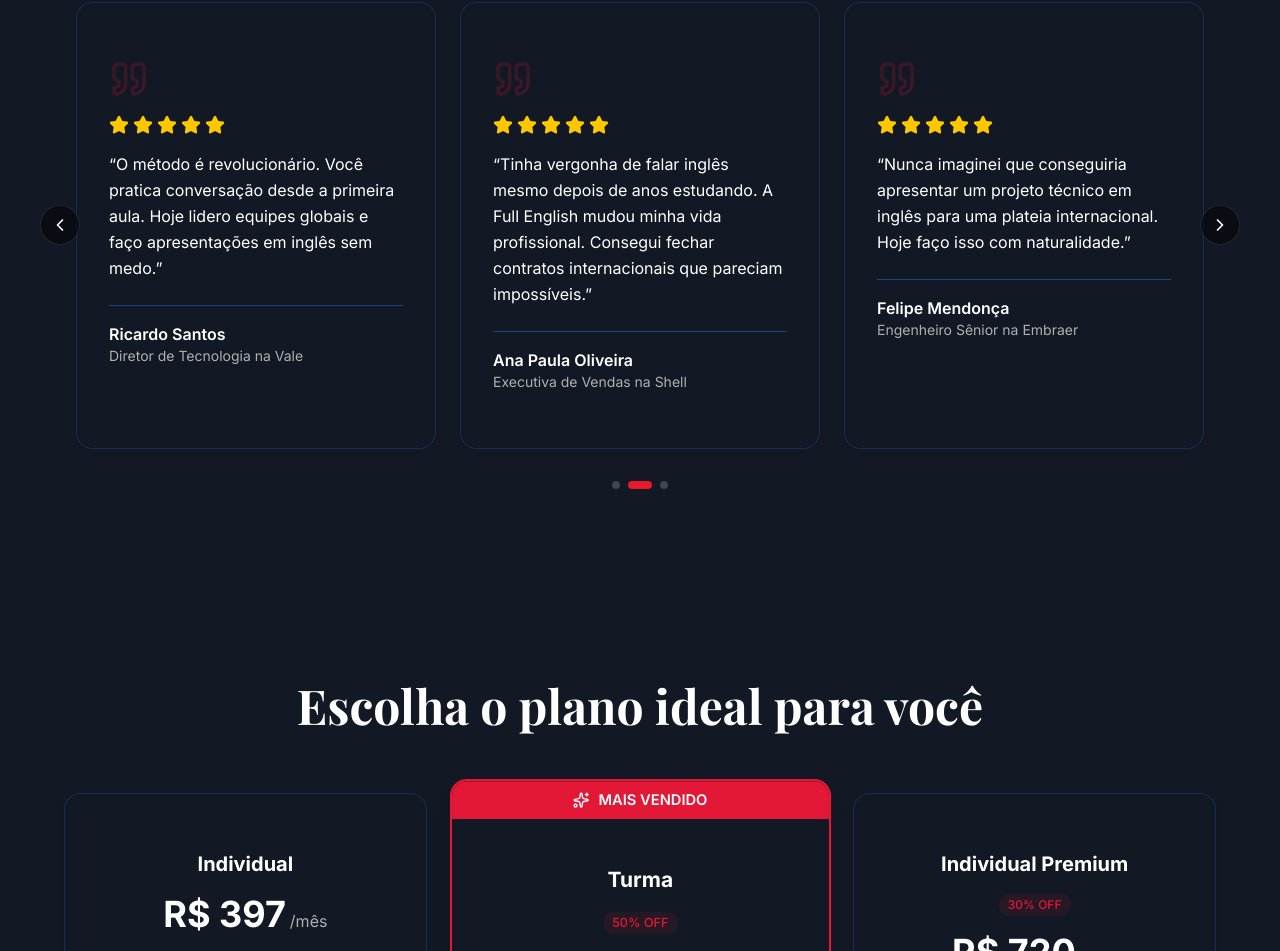
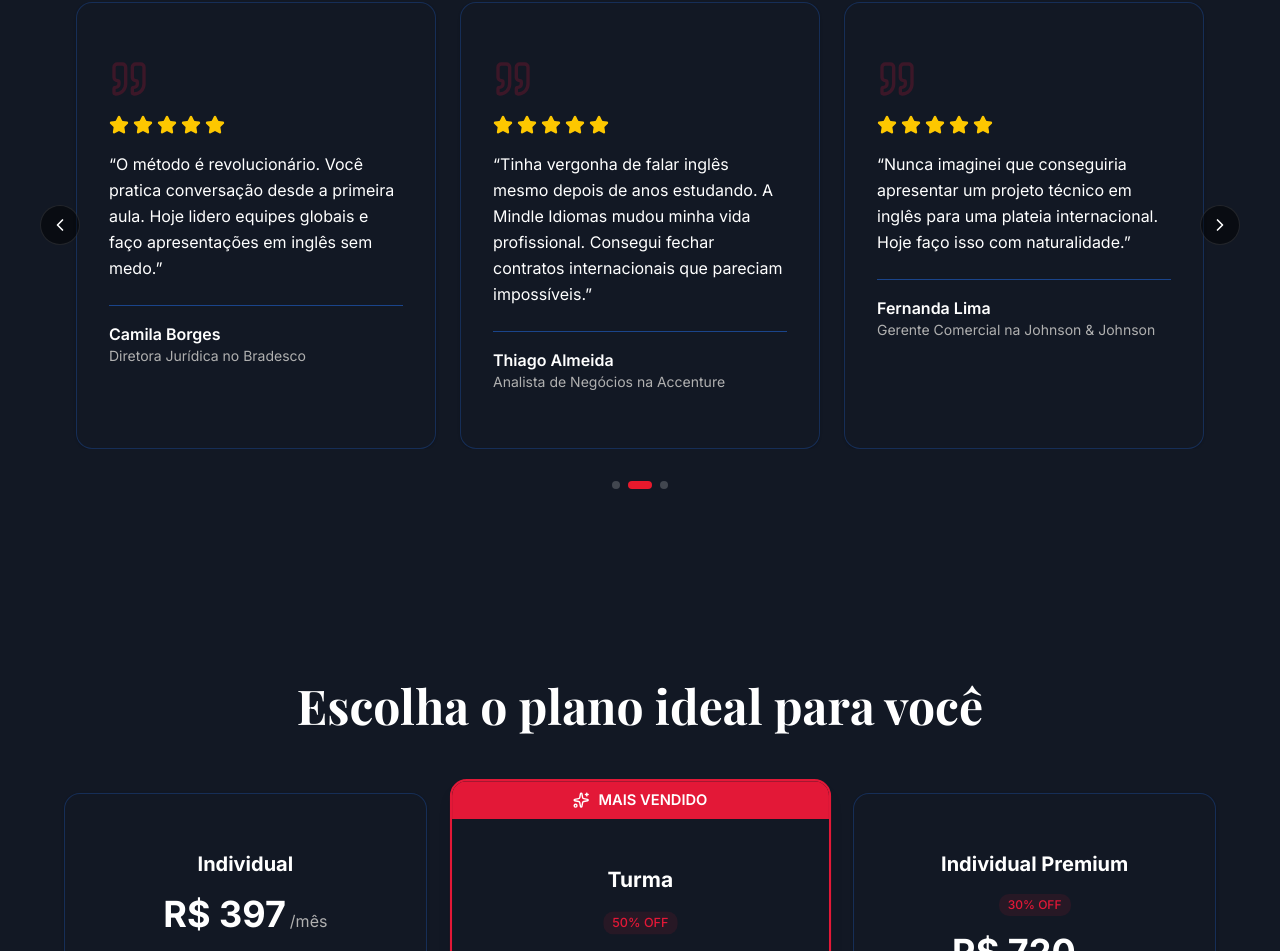
Before and after one commit to yvesisaacoliver/Mindle-Site, a Next.js app: page / in a window 1280 px wide. Shown: the part 4668-5619 px from the top of the page. Built offline with nearby package versions, Linux system fonts and the light colour scheme; a web font is replaced by a local one.

Commit message:
feat(testimonials): atualiza nomes, cargos e substitui Full English por Mindle Idiomas
Co-Authored-By: Claude Sonnet 4.6 <noreply@anthropic.com>

```diff
--- a/components/landing/testimonials-section.tsx
+++ b/components/landing/testimonials-section.tsx
@@ -7,32 +7,32 @@ import { useCallback, useEffect, useRef, useState } from 'react'
 // ── Adicione novos depoimentos aqui ──────────────────────────────────────────
 const testimonials = [
   {
-    name: 'Mariana Costa',
-    role: 'Gerente de Projetos na Petrobras',
+    name: 'Lucas Ferreira',
+    role: 'Coordenador de Marketing na Ambev',
     quote: 'Depois de anos tentando aprender inglês em cursos tradicionais, finalmente consegui participar de reuniões internacionais com confiança. Em 3 meses, recebi minha promoção.',
     rating: 5,
   },
   {
-    name: 'Ricardo Santos',
-    role: 'Diretor de Tecnologia na Vale',
+    name: 'Camila Borges',
+    role: 'Diretora Jurídica no Bradesco',
     quote: 'O método é revolucionário. Você pratica conversação desde a primeira aula. Hoje lidero equipes globais e faço apresentações em inglês sem medo.',
     rating: 5,
   },
   {
-    name: 'Ana Paula Oliveira',
-    role: 'Executiva de Vendas na Shell',
-    quote: 'Tinha vergonha de falar inglês mesmo depois de anos estudando. A Full English mudou minha vida profissional. Consegui fechar contratos internacionais que pareciam impossíveis.',
+    name: 'Thiago Almeida',
+    role: 'Analista de Negócios na Accenture',
+    quote: 'Tinha vergonha de falar inglês mesmo depois de anos estudando. A Mindle Idiomas mudou minha vida profissional. Consegui fechar contratos internacionais que pareciam impossíveis.',
     rating: 5,
   },
   {
-    name: 'Felipe Mendonça',
-    role: 'Engenheiro Sênior na Embraer',
+    name: 'Fernanda Lima',
+    role: 'Gerente Comercial na Johnson & Johnson',
     quote: 'Nunca imaginei que conseguiria apresentar um projeto técnico em inglês para uma plateia internacional. Hoje faço isso com naturalidade.',
     rating: 5,
   },
   {
-    name: 'Juliana Ramos',
-    role: 'Analista Financeira no Itaú',
+    name: 'Bruno Carvalho',
+    role: 'Desenvolvedor Sênior na Nubank',
     quote: 'Minha maior dificuldade era o listening. Depois de dois meses, comecei a entender filmes sem legenda. Parecia impossível antes.',
     rating: 5,
   },
```
